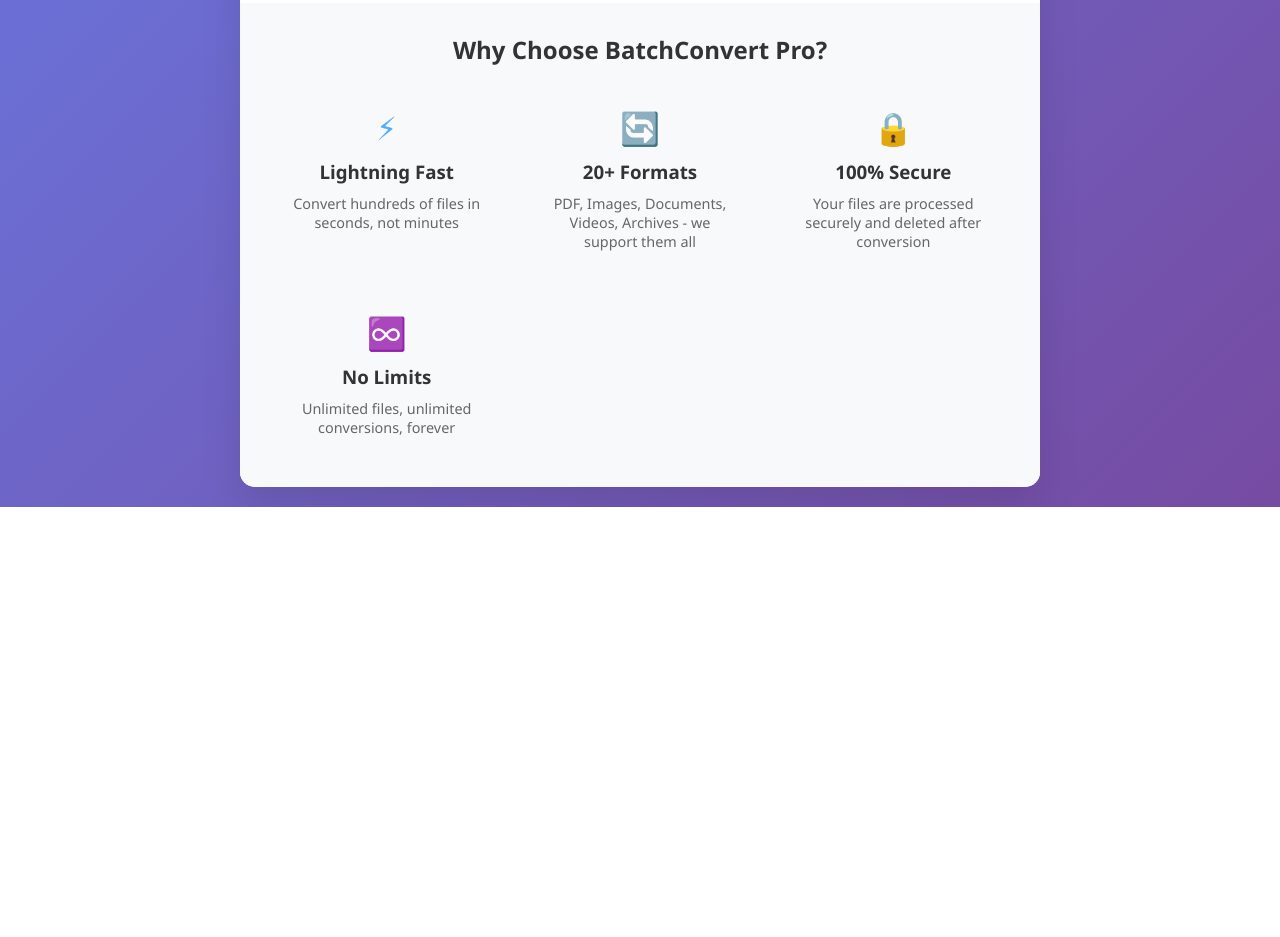
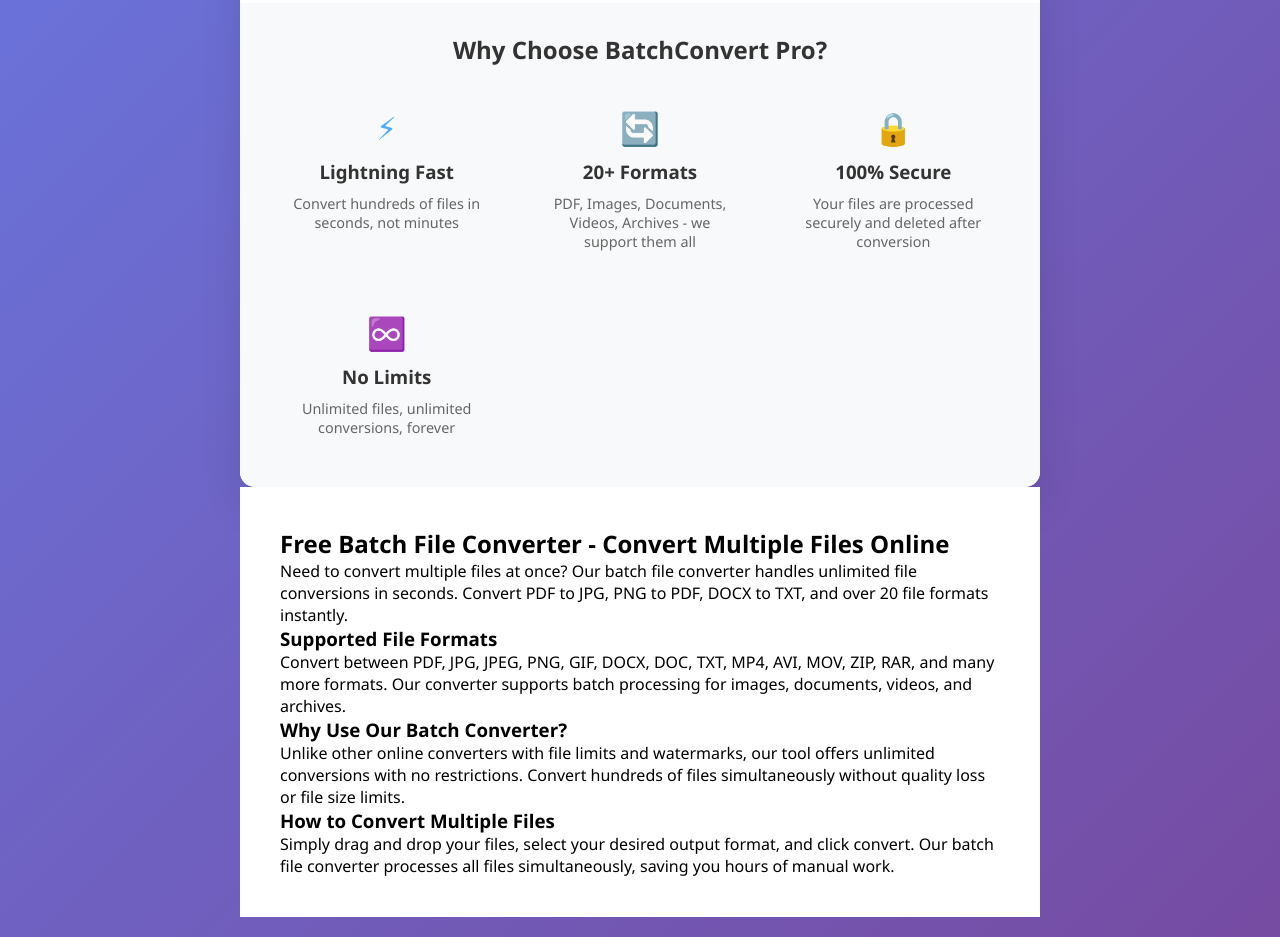
Before and after one commit to i3r4d/batchConverter, a plain HTML site: page index.html in a window 1280 px wide. Shown: the part 701-1638 px from the top of the page. Before the commit the page ends 1208 px from the top, so only its background shows below. Drawn offline with Linux system fonts and the light colour scheme.

Commit message:
Update index.html

```diff
--- a/index.html
+++ b/index.html
@@ -449,5 +449,19 @@
             closePayment();
         }
     </script>
+<!-- SEO Content Section -->
+    <div style="background: white; padding: 40px; max-width: 800px; margin: 0 auto;">
+        <h2>Free Batch File Converter - Convert Multiple Files Online</h2>
+        <p>Need to convert multiple files at once? Our batch file converter handles unlimited file conversions in seconds. Convert PDF to JPG, PNG to PDF, DOCX to TXT, and over 20 file formats instantly.</p>
+
+        <h3>Supported File Formats</h3>
+        <p>Convert between PDF, JPG, JPEG, PNG, GIF, DOCX, DOC, TXT, MP4, AVI, MOV, ZIP, RAR, and many more formats. Our converter supports batch processing for images, documents, videos, and archives.</p>
+
+        <h3>Why Use Our Batch Converter?</h3>
+        <p>Unlike other online converters with file limits and watermarks, our tool offers unlimited conversions with no restrictions. Convert hundreds of files simultaneously without quality loss or file size limits.</p>
+
+        <h3>How to Convert Multiple Files</h3>
+        <p>Simply drag and drop your files, select your desired output format, and click convert. Our batch file converter processes all files simultaneously, saving you hours of manual work.</p>
+    </div>
 </body>
 </html>
```
